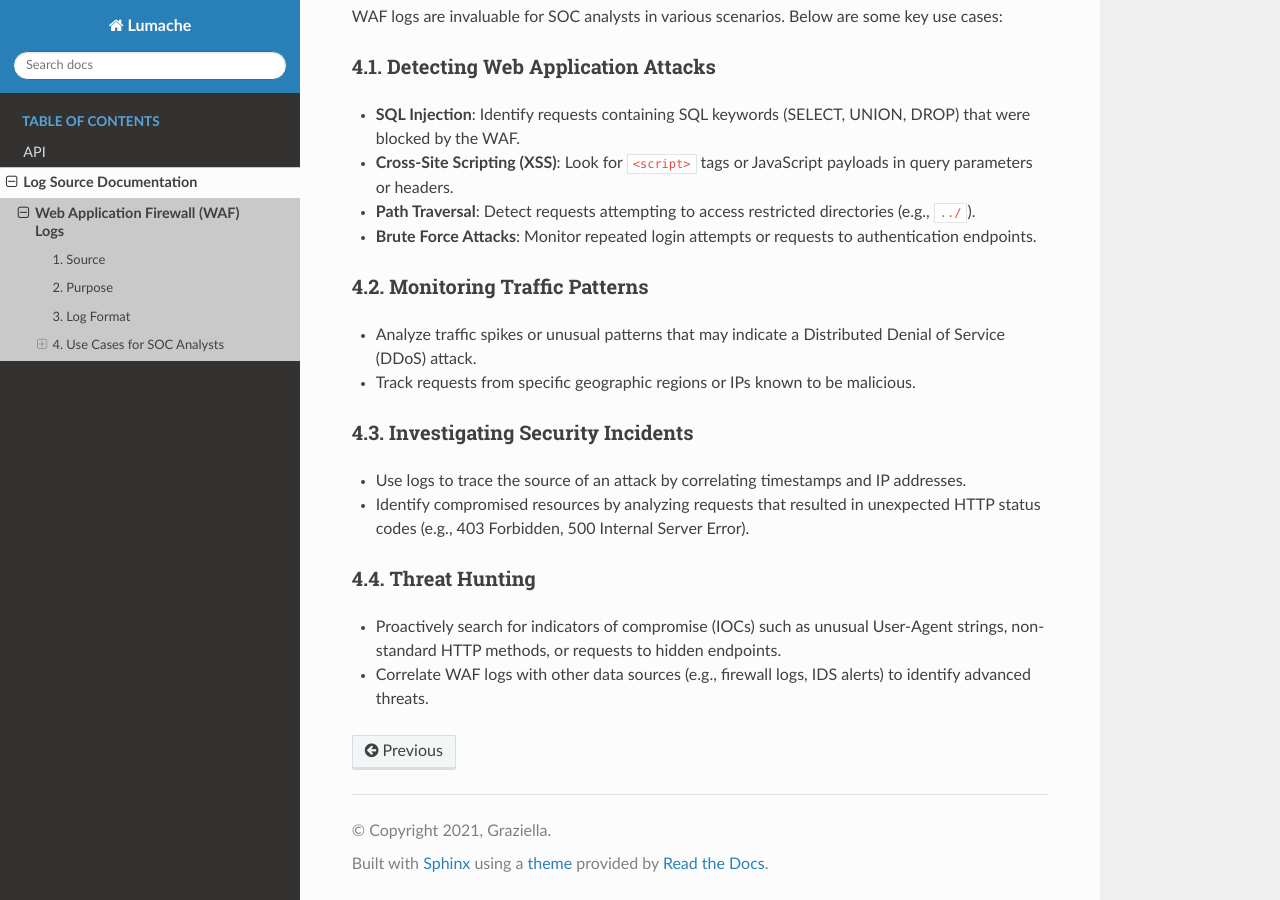
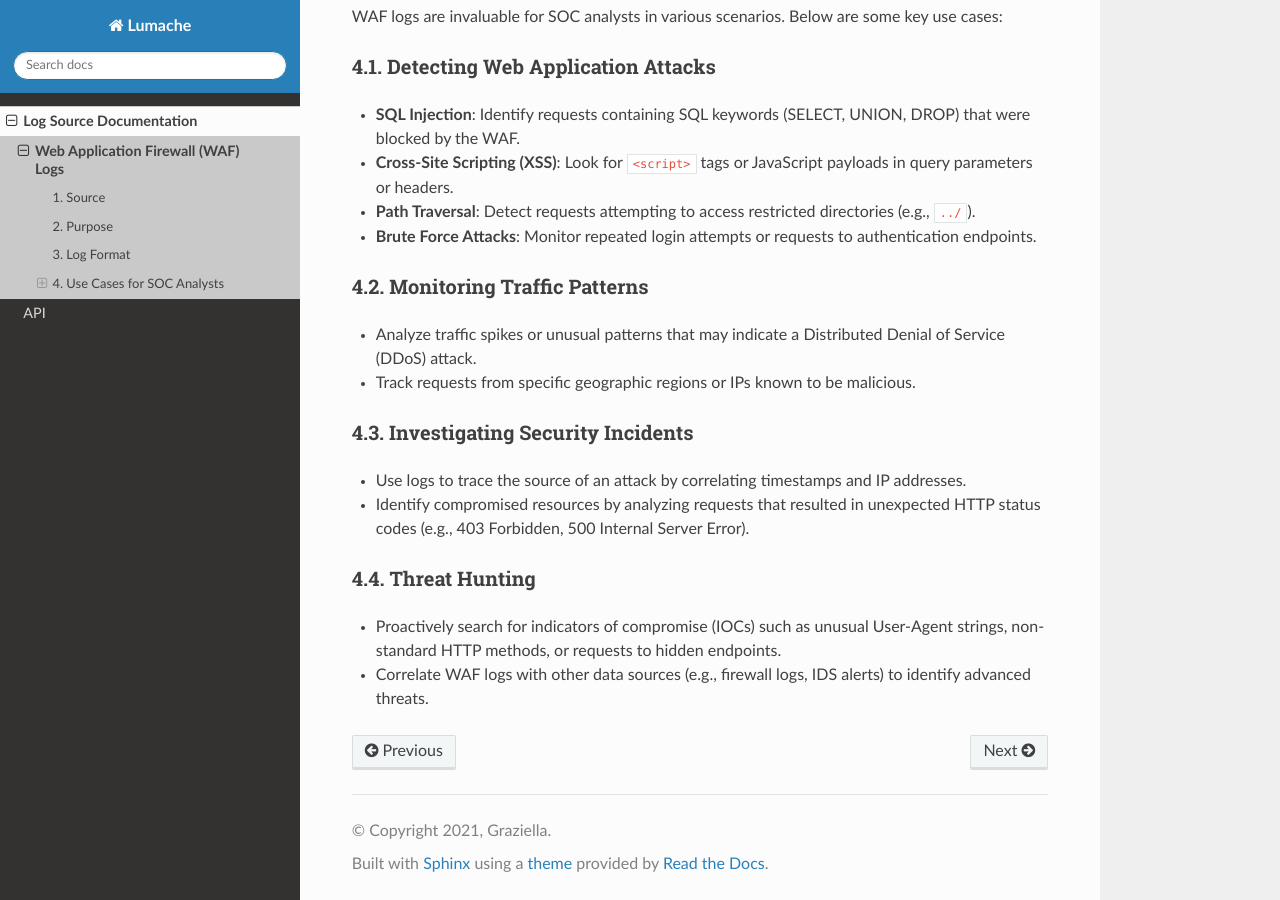
Before and after one commit to zin-htet-aung/proj, a Sphinx documentation site: the page built from docs/source/waf.rst, in a window 1280 px wide and 900 px high, scrolled down 1565 px. Built offline with Sphinx 7.4.7 and the Read the Docs theme 3.1.0, drawn with Linux system fonts in a browser that asks for light colours; pages that are not in the unit, such as notebooks, are missing from menus.

Commit message:
Update index.rst

```diff
--- a/docs/source/index.rst
+++ b/docs/source/index.rst
@@ -6,9 +6,6 @@ KB Project
 Welcome to the SOC Level 1/Level 2 Knowledge Base! This documentation is intended to guide SOC analysts in handling incidents, performing investigations, and following standard operating procedures.
 
 .. toctree::
-   :maxdepth: 3
-   :caption: Table of Contents
-   :hidden:
 
+   usage
    api
-   usage
```
